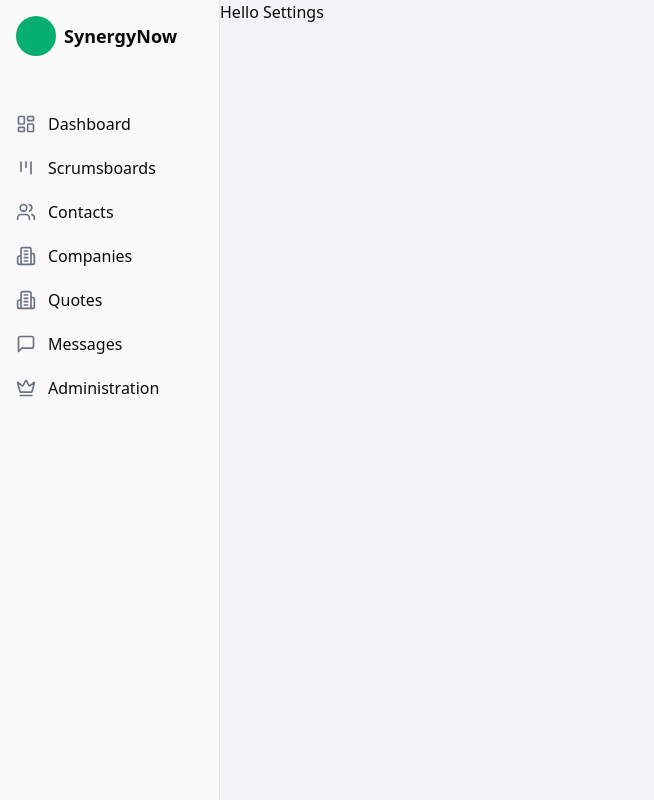
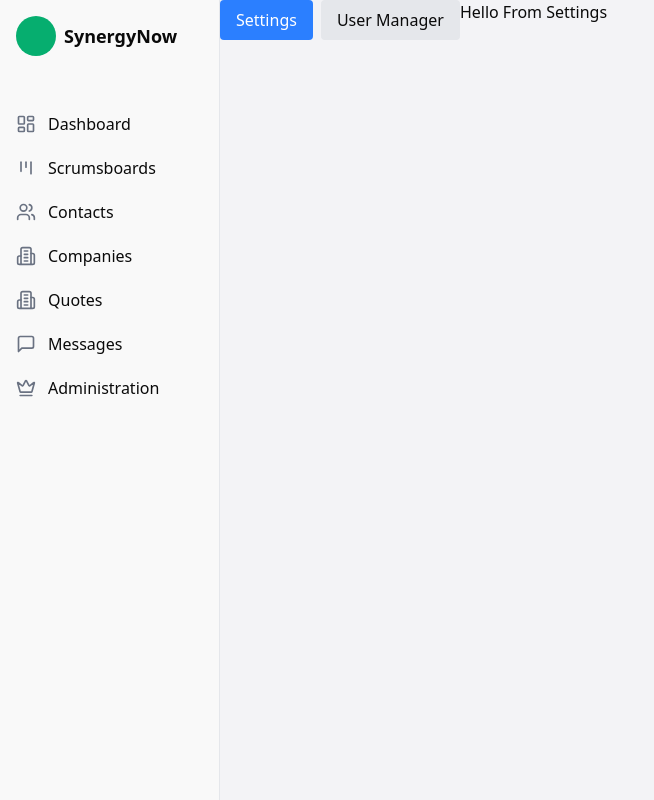
Before and after one commit to YounesBousfiha/SynergyNow, a Next.js app in the folder frontend/: page /dashboard/administration/settings in a window 1280 px wide. Shown: the whole page, without its empty margins (0-654 px from the left). Built offline with nearby package versions, Linux system fonts and the light colour scheme.

Commit message:
Add toggle functionality for Settings and User Manager views
Introduced a state-driven toggle mechanism to switch between "Settings" and "User Manager" views in the administration settings page. Updated UI with buttons dynamically styled based on the active view.

```diff
--- a/frontend/src/app/dashboard/administration/settings/page.jsx
+++ b/frontend/src/app/dashboard/administration/settings/page.jsx
@@ -1,7 +1,33 @@
+"use client"
+
+import { useState } from "react";
+
 export default function Settings() {
+    const [activeView, setActiveView] = useState('settings');
+
     return (
         <>
-            <h1>Hello Settings</h1>
+            <div className="mb-4">
+                <button
+                    onClick={() => setActiveView('settings')}
+                    className={`mr-2 px-4 py-2 rounded ${activeView === 'settings' ? 'bg-blue-500 text-white' : 'bg-gray-200'}`}
+                >
+                    Settings
+                </button>
+                <button
+                    onClick={() => setActiveView('usersManager')}
+                    className={`px-4 py-2 rounded ${activeView === 'usersManager' ? 'bg-blue-500 text-white' : 'bg-gray-200'}`}
+                >
+                    User Manager
+                </button>
+            </div>
+
+            {activeView === 'settings' && (
+                <h1>Hello From Settings</h1>
+            )}
+            {activeView === 'usersManager' && (
+                <h1>Hello UserManager</h1>
+            )}
         </>
     );
 }
```
